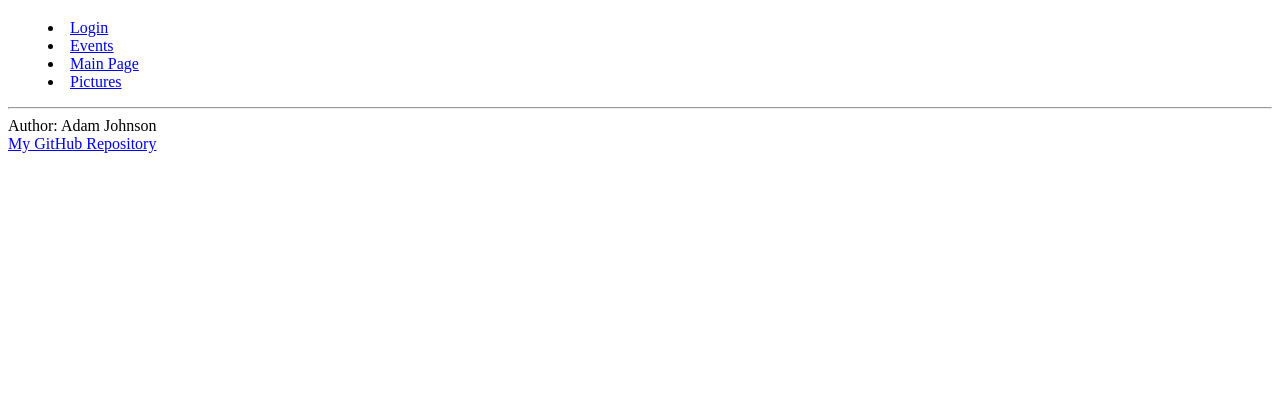
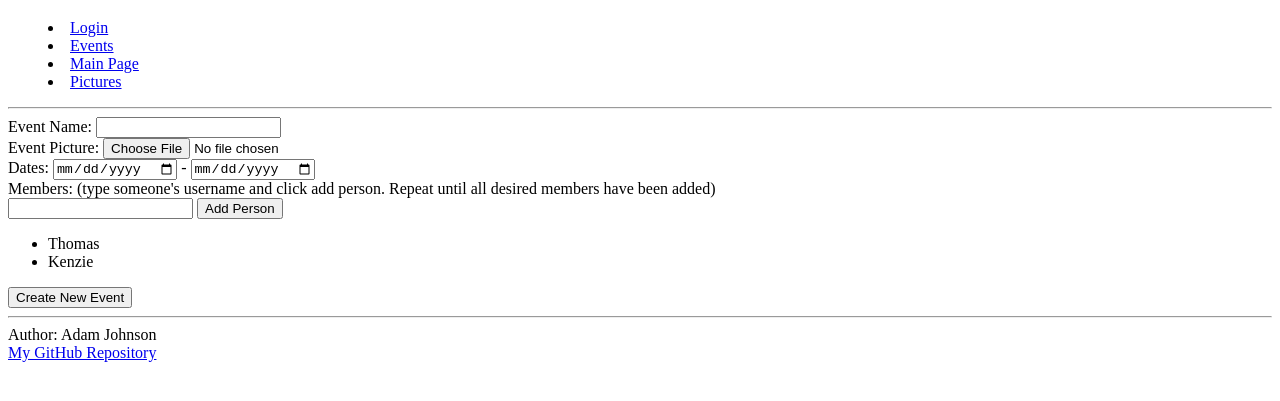
Before and after one commit to stamphen/startup, a plain HTML site: page event_create.html in a window 1280 px wide. Shown: the part 61-462 px from the top of the page. Drawn offline with Linux system fonts and the light colour scheme.

Commit message:
added user input to event_create.html, including event name, picture, dates, and members

```diff
--- a/event_create.html
+++ b/event_create.html
@@ -21,7 +21,31 @@
         </header>
 
         <main>
+            <form method="get" action="main.html">
+                <label for="event_name">Event Name:</label>
+                <input required type="text" id="event_name" />
+                <br />
+                <label for="event_pic">Event Picture:</label>
+                <input required type="file" id="event_pic" />
+                <br />
+                <label for="event_dates">Dates:</label>
+                <input required type="date" id="event_dates1" />
+                -
+                <input required type="date" id="event_dates2" />
+                <br />
+                <label for="members">Members: (type someone's username and click add person. Repeat until all desired members have been added)</label>
+                <br />
+                <input required type="text" id="members" />
+                <button type="button">Add Person</button>
+                <ul>
+                    <li>Thomas</li>
+                    <li>Kenzie</li>
+                </ul>
+                <button type="submit">Create New Event</button>
+            </form>
 
+
+            <hr />
         </main>
 
         <footer>
```
